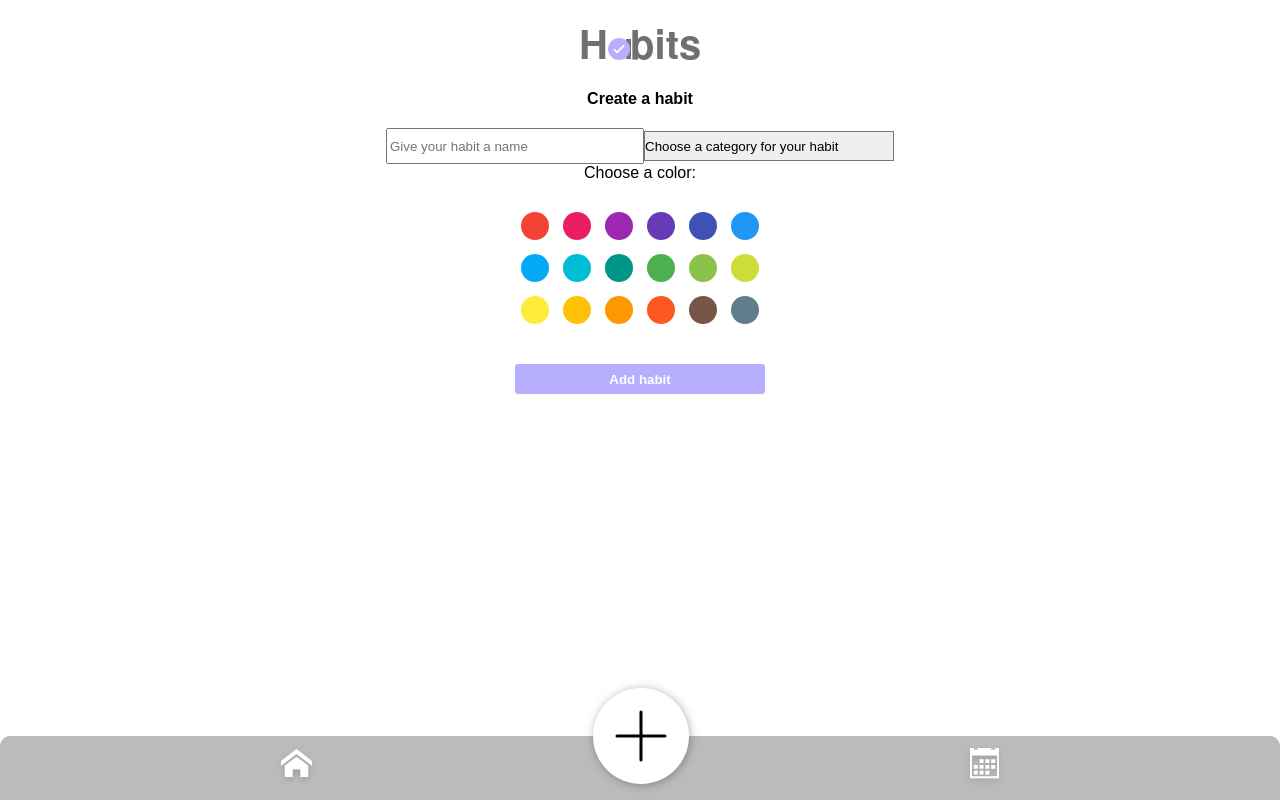
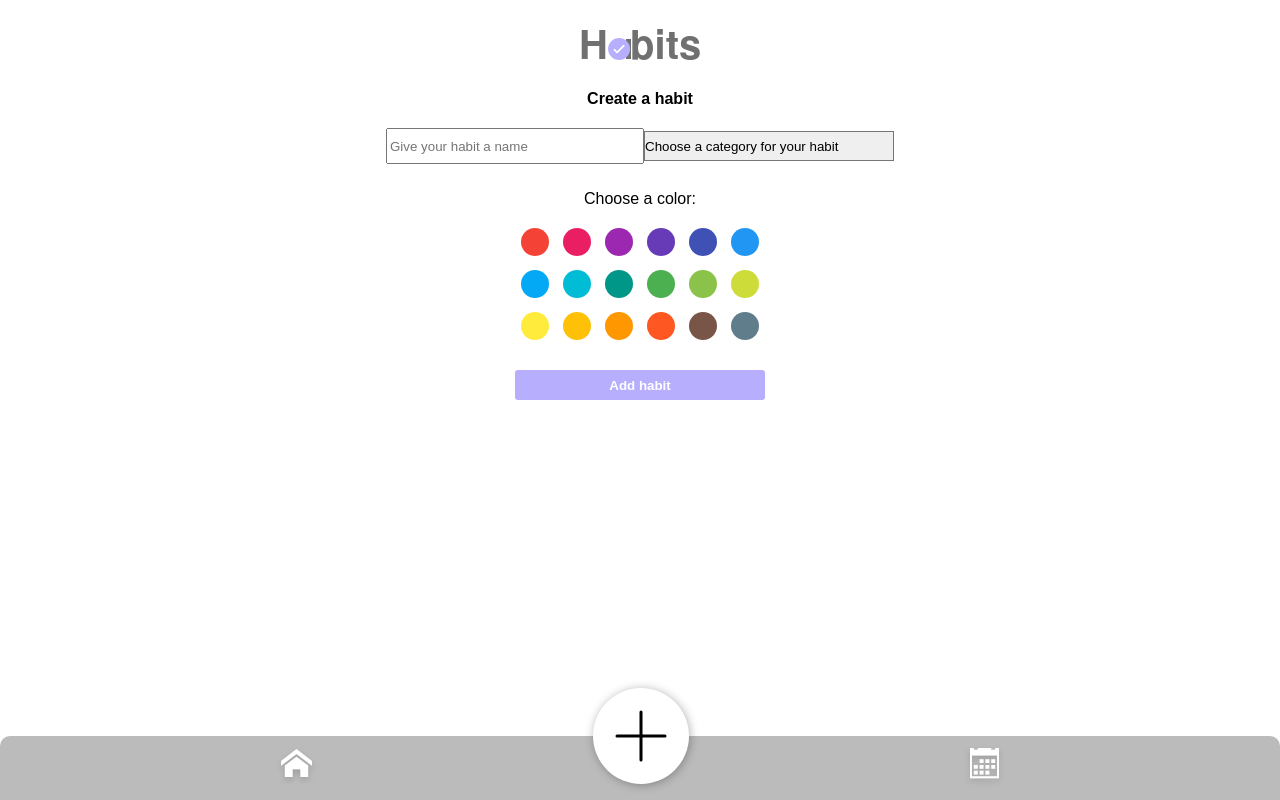
Before and after one commit to denizulku/capstone-project, a React (Create React App) app: page /create in a window 1280 px wide. Built offline with nearby package versions, Linux system fonts and the light colour scheme.

Commit message:
Add basic styles

```diff
--- a/src/App.js
+++ b/src/App.js
@@ -1,4 +1,4 @@
-import React, { useState } from 'react'
+import React from 'react'
 import { BrowserRouter as Router, Route, Switch } from 'react-router-dom'
 import Form from './components/Form/Form'
 import List from './components/List/List'
@@ -6,7 +6,6 @@ import Calendar from './components/Calendar/Calendar'
 import Navigation from './components/Navigation/Navigation'
 import Header from './components/Header/Header'
 import HandleHabits from './HandleHabits.js'
-import { v4 as uuid } from 'uuid'
 
 function App() {
   const { habits, addHabit, toggleCompleted, removeHabit } = HandleHabits()
--- a/src/components/Form/Form.js
+++ b/src/components/Form/Form.js
@@ -40,13 +40,11 @@ export default function Form({ onSubmit, headline }) {
           <option value="Misc">Misc</option>
         </SelectStyled>
         {errors.category && <ErrorMessage>This is required</ErrorMessage>}
-        <br />
-        <label>Choose a color:</label>
+
+        <Label>Choose a color:</Label>
         <ColorInputStyled>
           <CirclePicker
-            type="color"
             name="color"
-            label="hex"
             color={color}
             onChange={(updatedColor) => handleColorSelect(updatedColor.hex)}
             ref={register({ name: 'color' }, { required: true })}
@@ -71,7 +69,7 @@ const InputStyled = styled.input`
 `
 
 const AddButton = styled.button`
-  margin-top: 40px;
+  margin-top: 30px;
   color: white;
   font-weight: bold;
   background: #b7aefd;
@@ -92,7 +90,7 @@ const SelectStyled = styled.select`
 `
 
 const ColorInputStyled = styled.section`
-  margin-top: 30px;
+  margin-top: 20px;
   display: flex;
   justify-content: center;
 `
@@ -100,3 +98,8 @@ const ErrorMessage = styled.p`
   color: red;
   font-size: 70%;
 `
+
+const Label = styled.p`
+  font-size: 16px;
+  padding-top: 10px;
+`
--- a/src/components/Habit/Habit.js
+++ b/src/components/Habit/Habit.js
@@ -1,4 +1,4 @@
-import React, { useState } from 'react'
+import React from 'react'
 import styled from 'styled-components'
 
 export default function Habit({
@@ -12,8 +12,8 @@ export default function Habit({
 }) {
   return (
     <>
-      <div style={{ backgroundColor: color }}>
-        <p>{category}</p>
+      <Container style={{ backgroundColor: color }}>
+        <StyledCategory>{category}</StyledCategory>
         <StyledHabit>
           {habits}
           <input
@@ -25,7 +25,7 @@ export default function Habit({
             x
           </DeleteButton>
         </StyledHabit>
-      </div>
+      </Container>
     </>
   )
 }
@@ -33,12 +33,25 @@ export default function Habit({
 const StyledHabit = styled.div`
   display: inline-block;
   margin-top: 10px;
-  width: 260px;
-  height: 25px;
-  border-radius: 10px;
+  display: flex;
+  justify-content: center;
+  font-family: Roboto, sans-serif;
+  font-size: 18px;
 `
 const DeleteButton = styled.button`
   border: none;
   background-color: transparent;
   position: relative;
 `
+const Container = styled.section`
+  border-radius: 5px;
+  padding: 10px;
+  margin: 20px;
+`
+
+const StyledCategory = styled.p`
+  text-align: center;
+  font-size: 16px;
+  color: white;
+  font-weight: bold;
+`
--- a/src/components/List/List.js
+++ b/src/components/List/List.js
@@ -1,4 +1,4 @@
-import React, { useState } from 'react'
+import React from 'react'
 import styled from 'styled-components/macro'
 import Habit from '../Habit/Habit'
 import { displayToday } from '../../util'
@@ -19,7 +19,6 @@ export default function List({
       {habits.map((habit) => {
         return (
           <Habit
-            style={{ backgroundColor: color }}
             key={habit.id}
             id={habit.id}
             {...habit}
```
